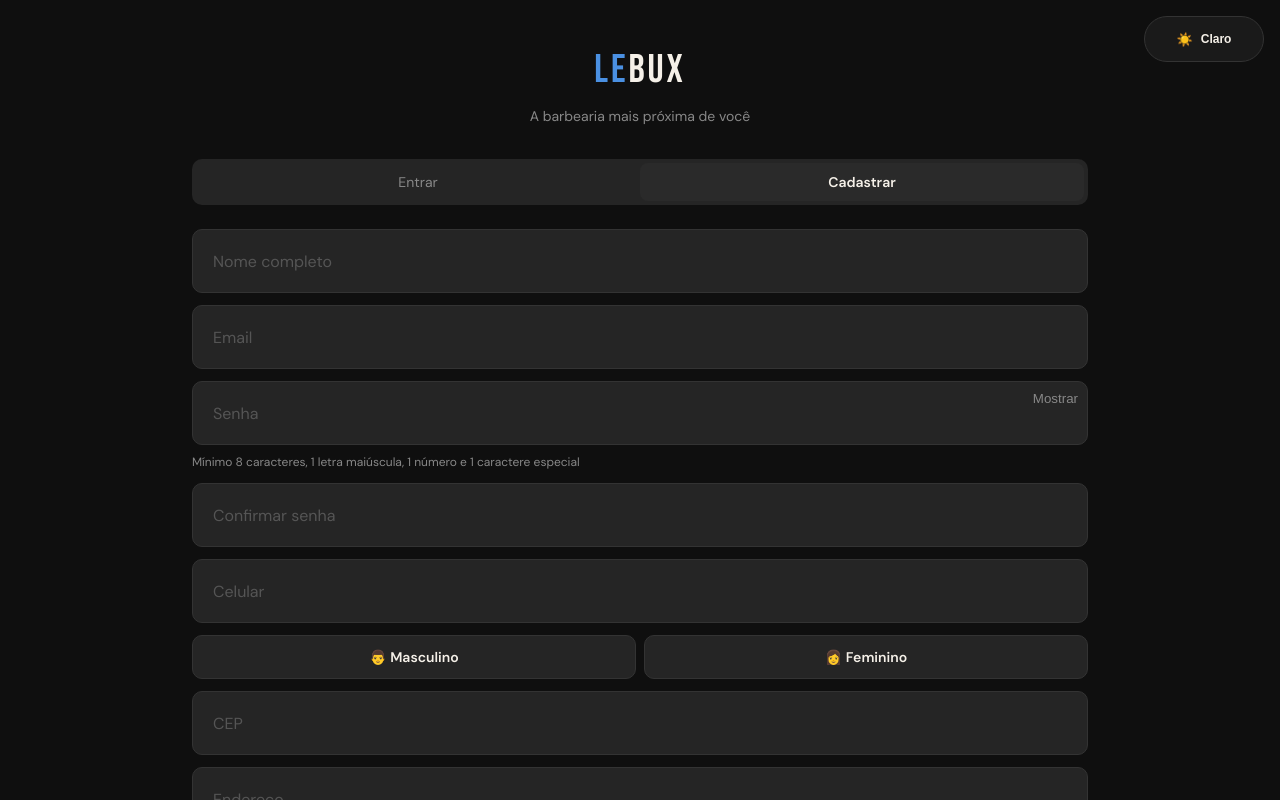
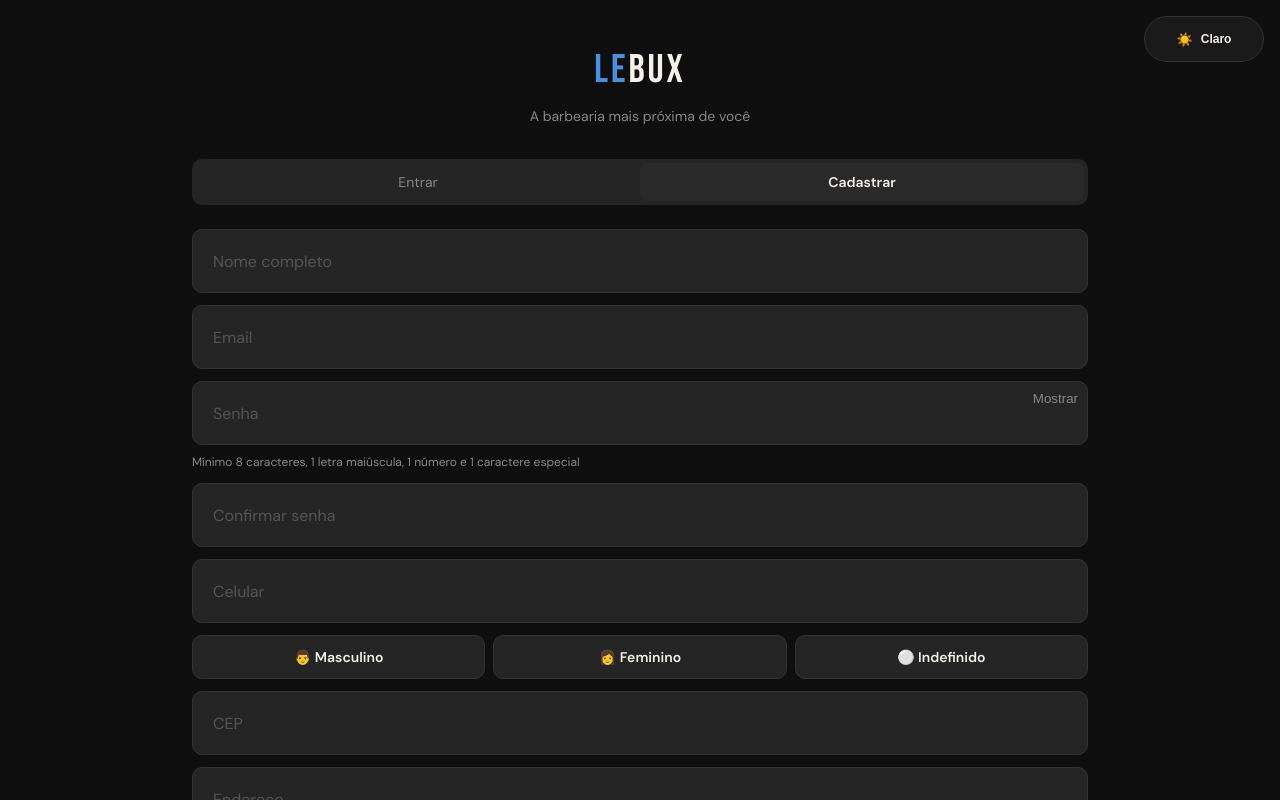
Before and after one commit to leonardo850/frontend, a React (Create React App) app: page /login in a window 1280 px wide. Both pictures are taken after a click on the button "Cadastrar". Shown: the top 800 px of the page. Built offline with nearby package versions, Linux system fonts and the light colour scheme.

Commit message:
AJUSTE ERRO

```diff
--- a/src/components/SignupSteps.js
+++ b/src/components/SignupSteps.js
@@ -309,11 +309,11 @@ export default function SignupSteps({ onComplete, onCancel, defaultCompanyType =
             {formData.companyType === 'none' && (
               <div>
                 <label style={{ display: 'block', fontSize: 12, color: 'var(--muted)', marginBottom: 6 }}>Sexo *</label>
-                <div style={{ display: 'flex', gap: 8 }}>
-                  {['masculino', 'feminino'].map(g => (
+                <div style={{ display: 'flex', gap: 8, flexWrap: 'wrap' }}>
+                  {['masculino', 'feminino', 'indefinido'].map(g => (
                     <button key={g} type="button" onClick={() => set('gender', g)}
-                      style={{ flex: 1, background: formData.gender === g ? 'var(--gold)' : 'var(--dark3)', border: `1px solid ${formData.gender === g ? 'var(--gold)' : 'var(--border)'}`, borderRadius: 10, padding: '12px', cursor: 'pointer', color: formData.gender === g ? 'var(--dark)' : 'var(--text)', fontWeight: 600, fontFamily: 'DM Sans, sans-serif', fontSize: 14 }}>
-                      {g === 'masculino' ? '👨 Masculino' : '👩 Feminino'}
+                      style={{ flex: '1 1 calc(33% - 8px)', background: formData.gender === g ? 'var(--gold)' : 'var(--dark3)', border: `1px solid ${formData.gender === g ? 'var(--gold)' : 'var(--border)'}`, borderRadius: 10, padding: '12px', cursor: 'pointer', color: formData.gender === g ? 'var(--dark)' : 'var(--text)', fontWeight: 600, fontFamily: 'DM Sans, sans-serif', fontSize: 14 }}>
+                      {g === 'masculino' ? '👨 Masculino' : g === 'feminino' ? '👩 Feminino' : '⚪ Indefinido'}
                     </button>
                   ))}
                 </div>
--- a/src/pages/LoginPage.js
+++ b/src/pages/LoginPage.js
@@ -244,11 +244,11 @@ export default function LoginPage({ navigate }) {
               <input className="input-field" placeholder="Cidade" value={profileForm.city} onChange={e => setProfileForm(f => ({ ...f, city: e.target.value }))} style={{ flex: 1 }} />
               <input className="input-field" placeholder="Estado" value={profileForm.state} onChange={e => setProfileForm(f => ({ ...f, state: e.target.value.toUpperCase() }))} style={{ flex: '0 0 100px' }} />
             </div>
-            <div style={{ display: 'flex', gap: 8 }}>
-              {['masculino', 'feminino'].map(g => (
+            <div style={{ display: 'flex', gap: 8, flexWrap: 'wrap' }}>
+              {['masculino', 'feminino', 'indefinido'].map(g => (
                 <button key={g} type="button" onClick={() => setProfileForm(f => ({ ...f, gender: g }))}
-                  style={{ flex: 1, background: profileForm.gender === g ? 'var(--gold)' : 'var(--dark2)', border: `1px solid ${profileForm.gender === g ? 'var(--gold)' : 'var(--border)'}`, borderRadius: 10, padding: '12px', cursor: 'pointer', color: profileForm.gender === g ? '#0F0F0F' : 'var(--text)', fontWeight: 600 }}>
-                  {g === 'masculino' ? '👨 Masculino' : '👩 Feminino'}
+                  style={{ flex: '1 1 calc(33% - 8px)', background: profileForm.gender === g ? 'var(--gold)' : 'var(--dark2)', border: `1px solid ${profileForm.gender === g ? 'var(--gold)' : 'var(--border)'}`, borderRadius: 10, padding: '12px', cursor: 'pointer', color: profileForm.gender === g ? '#0F0F0F' : 'var(--text)', fontWeight: 600 }}>
+                  {g === 'masculino' ? '👨 Masculino' : g === 'feminino' ? '👩 Feminino' : '⚪ Indefinido'}
                 </button>
               ))}
             </div>
@@ -258,25 +258,23 @@ export default function LoginPage({ navigate }) {
               if (!String(profileForm.name || '').trim()) { setProfileError('O campo "Nome" é obrigatório'); return; }
               if (!String(profileForm.email || '').trim()) { setProfileError('O campo "E-mail" é obrigatório'); return; }
               if (!String(profileForm.phone || '').trim()) { setProfileError('O campo "Celular" é obrigatório'); return; }
-              if (!String(profileForm.zip_code || '').trim()) { setProfileError('O campo "CEP" é obrigatório'); return; }
-              if (!String(profileForm.address || '').trim()) { setProfileError('O campo "Endereço" é obrigatório'); return; }
-              if (!String(profileForm.city || '').trim()) { setProfileError('O campo "Cidade" é obrigatório'); return; }
-              if (!String(profileForm.state || '').trim()) { setProfileError('O campo "Estado" é obrigatório'); return; }
-              if (!String(profileForm.gender || '').trim()) { setProfileError('O campo "Sexo" é obrigatório'); return; }
               setProfileLoading(true);
               try {
-                const { data } = await authAPI.updateProfile({
+                const payload = {
                   name: profileForm.name,
                   email: profileForm.email,
                   phone: profileForm.phone,
-                  address: profileForm.address,
-                  number: profileForm.number,
-                  complement: profileForm.complement,
-                  city: profileForm.city,
-                  state: profileForm.state,
-                  zip_code: profileForm.zip_code,
-                  gender: profileForm.gender,
-                });
+                };
+
+                if (profileForm.address) payload.address = profileForm.address;
+                if (profileForm.number) payload.number = profileForm.number;
+                if (profileForm.complement) payload.complement = profileForm.complement;
+                if (profileForm.city) payload.city = profileForm.city;
+                if (profileForm.state) payload.state = profileForm.state;
+                if (profileForm.zip_code) payload.zip_code = profileForm.zip_code;
+                if (profileForm.gender) payload.gender = profileForm.gender;
+
+                const { data } = await authAPI.updateProfile(payload);
                 const updatedUser = { ...user, ...data.user };
                 localStorage.setItem('lebux_user', JSON.stringify(updatedUser));
                 window.location.reload();
@@ -407,11 +405,11 @@ export default function LoginPage({ navigate }) {
             onChange={e => set('phone', e.target.value)} />
         )}
         {tab === 'register' && (
-          <div style={{ display: 'flex', gap: 8 }}>
-            {['masculino', 'feminino'].map(g => (
+          <div style={{ display: 'flex', gap: 8, flexWrap: 'wrap' }}>
+            {['masculino', 'feminino', 'indefinido'].map(g => (
               <button key={g} type="button" onClick={() => set('gender', g)}
-                style={{ flex: 1, background: form.gender === g ? 'var(--gold)' : 'var(--dark3)', border: `1px solid ${form.gender === g ? 'var(--gold)' : 'var(--border)'}`, borderRadius: 10, padding: '12px', cursor: 'pointer', color: form.gender === g ? 'var(--dark)' : 'var(--text)', fontWeight: 600, fontFamily: 'DM Sans, sans-serif', fontSize: 14 }}>
-                {g === 'masculino' ? '👨 Masculino' : '👩 Feminino'}
+                style={{ flex: '1 1 calc(33% - 8px)', background: form.gender === g ? 'var(--gold)' : 'var(--dark3)', border: `1px solid ${form.gender === g ? 'var(--gold)' : 'var(--border)'}`, borderRadius: 10, padding: '12px', cursor: 'pointer', color: form.gender === g ? 'var(--dark)' : 'var(--text)', fontWeight: 600, fontFamily: 'DM Sans, sans-serif', fontSize: 14 }}>
+                {g === 'masculino' ? '👨 Masculino' : g === 'feminino' ? '👩 Feminino' : '⚪ Indefinido'}
               </button>
             ))}
           </div>
```
Also changed, not shown: 8 other files (tests, documents, lock files or other folders).
